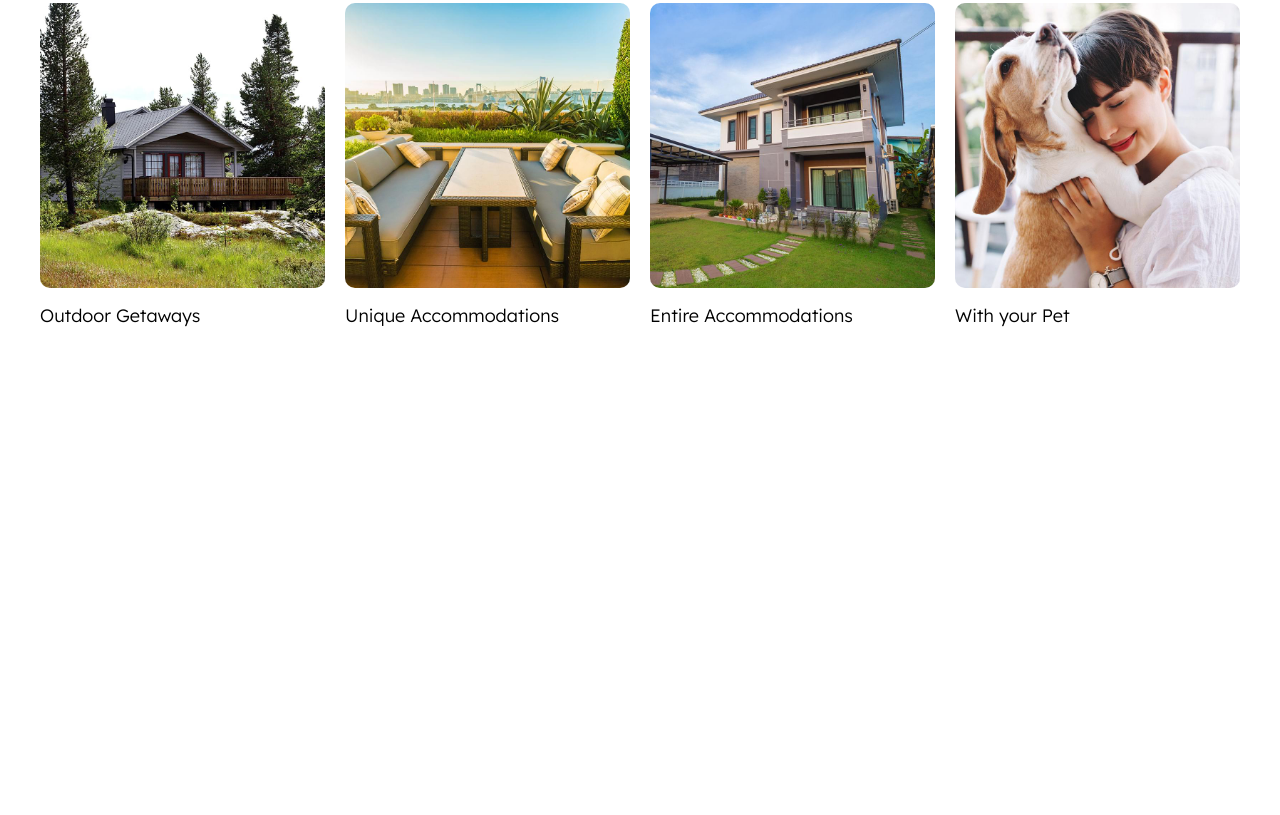
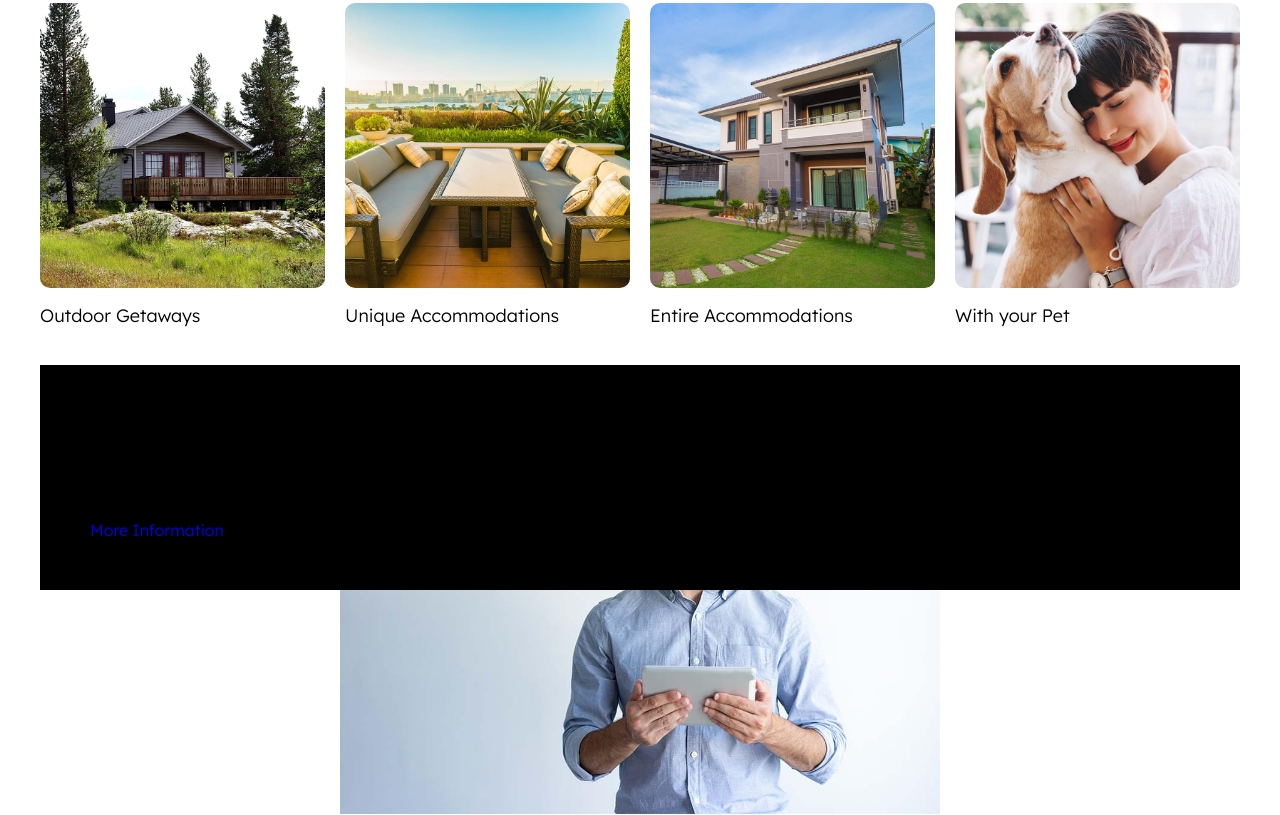
Before and after one commit to beginoffile/lodging, a website: page index.html in a window 1280 px wide. Shown: the part 1307-2122 px from the top of the page. Before the commit the page ends 1672 px from the top, so only its background shows below. Drawn offline with Linux system fonts and the light colour scheme.

Commit message:
begin anfitrion

```diff
--- a/index.html
+++ b/index.html
@@ -166,5 +166,13 @@
             </div>
         </section>
 
+        <section class="anfitrion contenedor seccion">
+            <div class="anfitrion__contenido">
+                <h2 class="anfitrion__heading">Cheer up to be a host</h2>
+                <div class="anfitrion__texto">Share your space to earn extra money and take advantage of new opportunities</div>
+                <a href="#" class="anfitrion__enlace">More Information</a>
+            </div>
+        </section>
+
 </body>
 </html>
--- /dev/null
+++ b/src/scss/ui/contenido/_anfitrion.scss
@@ -0,0 +1,31 @@
+@use 'base/variables' as v;
+@use 'base/mixins' as m;
+
+.anfitrion {
+    display: grid;
+    grid-template-rows: repeat(2, 1fr);
+    row-gap: 10rem;
+    padding: 5rem;
+    background-image:
+    linear-gradient( to bottom, v.$negro 0%, v.$negro 50%, transparent 50%), url(../img/anfitrion.jpg);
+    // background: linear-gradient( to bottom, v.$negro 0%, v.$negro 50%, tranparent 50%);
+    background-size: 100%, 60rem;
+    background-position: center, center bottom;
+    background-repeat: no-repeat;
+
+
+    &__contenido{
+
+
+    }
+
+    &__heading{
+
+    }
+    &__texto{
+
+    }
+    &__enlace{
+
+    }
+}
--- a/src/scss/ui/contenido/_index.scss
+++ b/src/scss/ui/contenido/_index.scss
@@ -1,2 +1,3 @@
 @forward 'destinos';
 @forward 'lugares';
+@forward 'anfitrion';
```
Also changed, not shown: build/css/app.css, 1 other file.
